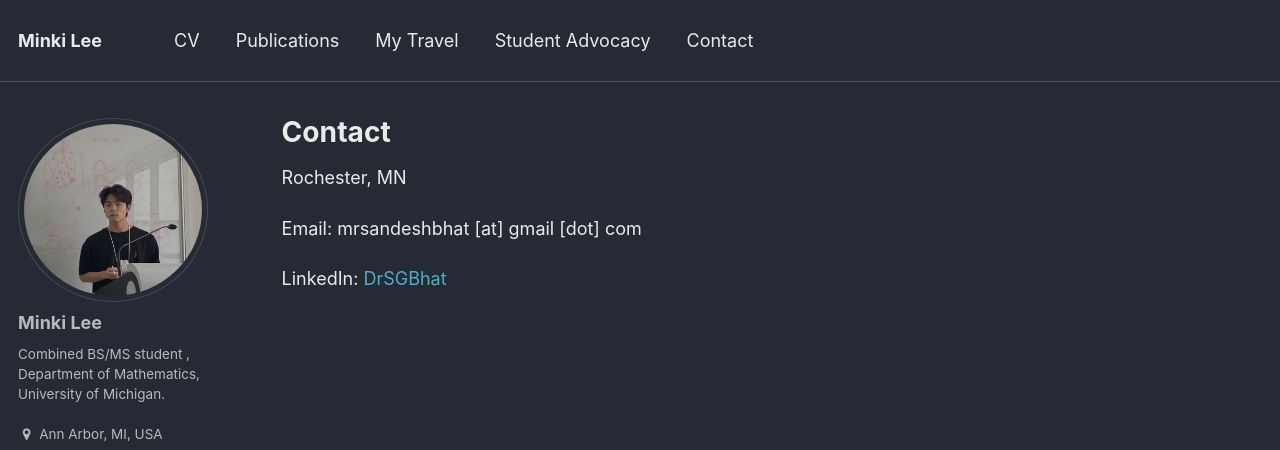
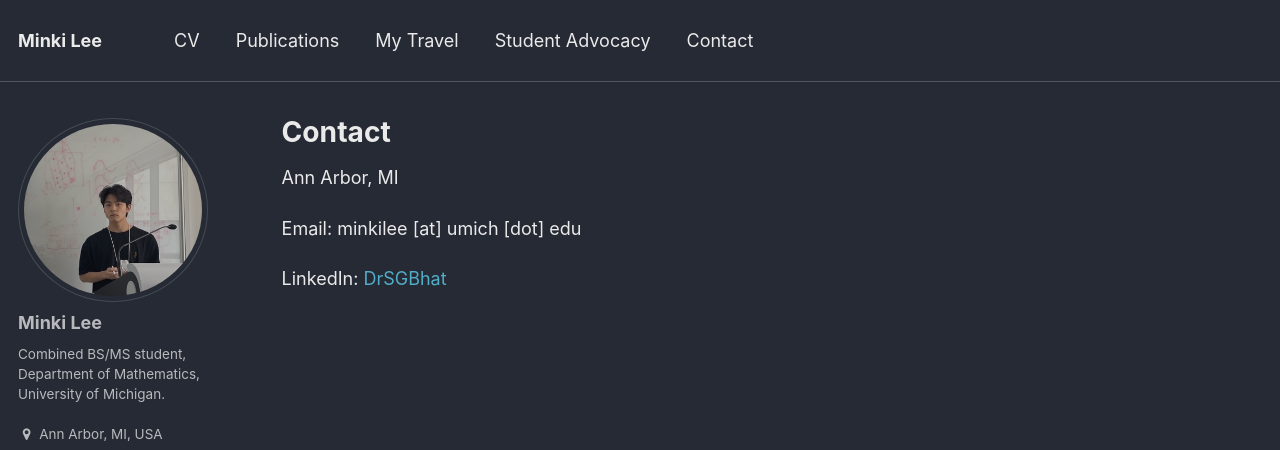
Before and after one commit to minkiplee/minkiplee.github.io, a Jekyll site: the page built from _pages/contact.md, in a window 1280 px wide. Shown: the top 450 px of the page. Built offline with Jekyll 4.4.1, drawn with Linux system fonts in a browser that asks for light colours; nearby versions of some CDN libraries; some web fonts are replaced; library files that are not in the unit come from our copies.

Commit message:
Update CV

```diff
--- a/_config.yml
+++ b/_config.yml
@@ -84,7 +84,7 @@ analytics:
 author:
   name             : "Minki Lee"
   avatar           : "IMG_7885.jpg"
-  bio              : "Combined BS/MS student ,<br>
+  bio              : "Combined BS/MS student,<br>
                       Department of Mathematics,<br>
                       University of Michigan."
   location         : "Ann Arbor, MI, USA"
--- a/_pages/contact.md
+++ b/_pages/contact.md
@@ -7,10 +7,10 @@ author_profile: true
 
 {% include base_path %}
 
-Rochester, MN<br>
+Ann Arbor, MI<br>
 
-Email: mrsandeshbhat [at] gmail [dot] com
+Email: minkilee [at] umich [dot] edu
 
-LinkedIn: [<font color="#52ADC8">DrSGBhat</font>](https://in.linkedin.com/in/mrsandeshbhat)
+LinkedIn: [<font color="#52ADC8">DrSGBhat</font>](https://www.linkedin.com/in/minki-lee-b214711a2/)
 
 <!-- <embed src="https://www.linkedin.com/in/mrsandeshbhat" width="650" height="1800" type='application/pdf'> -->
```
Also changed, not shown: _pages/cv.md (+3 -3 lines), 12 other files.
